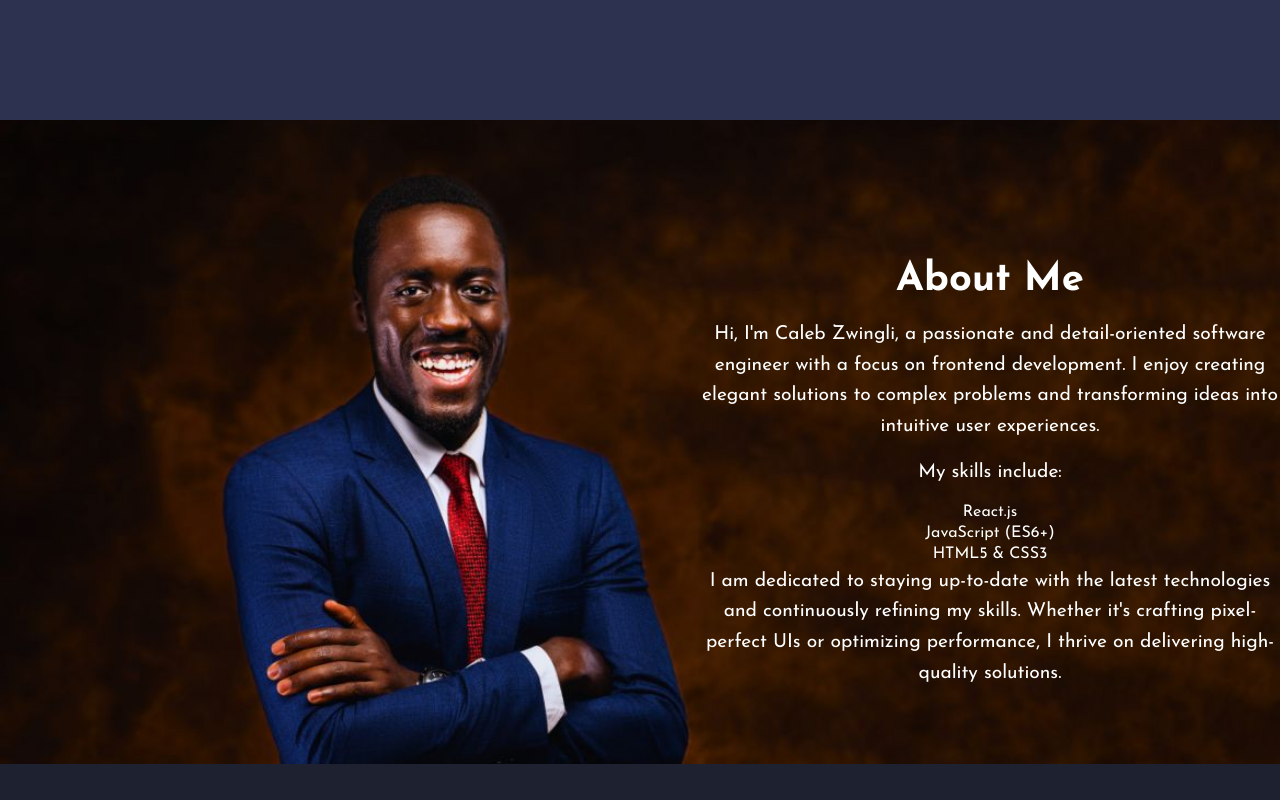
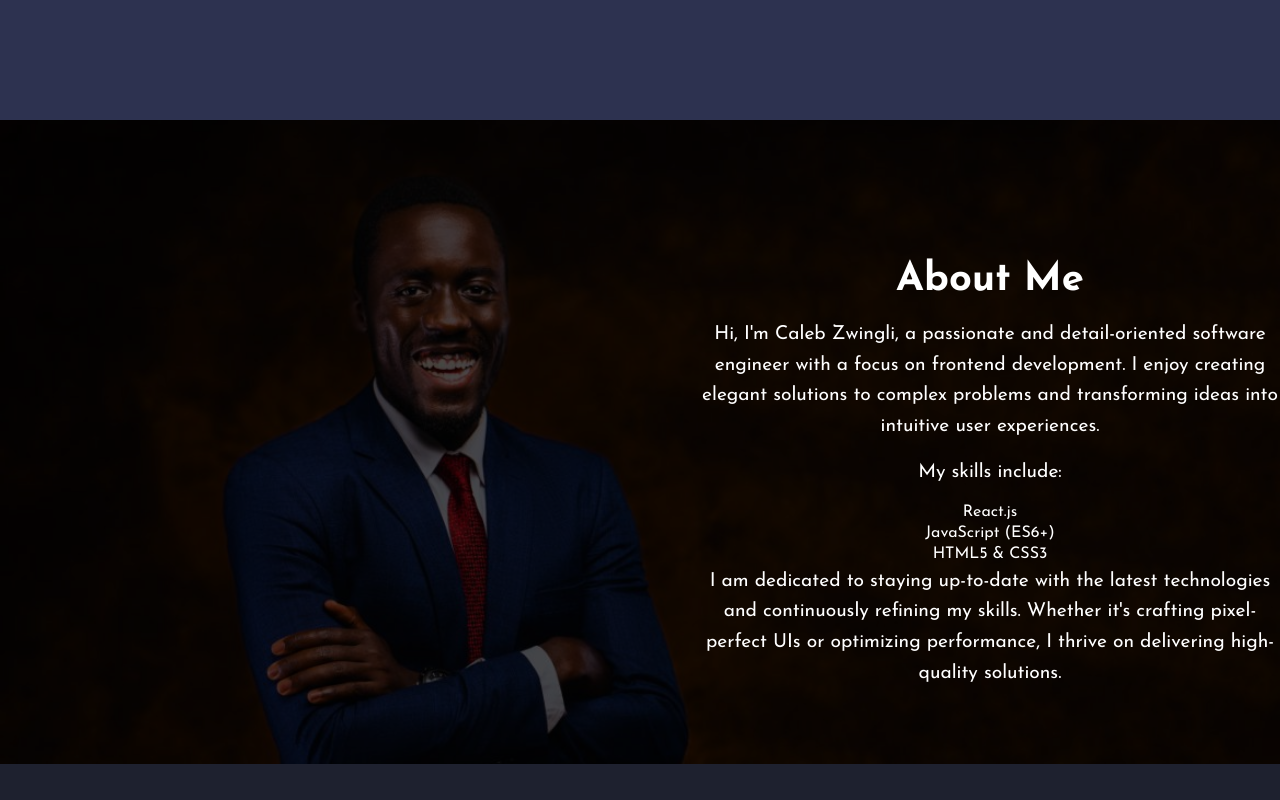
Before and after one commit to ZwingliCaleb/portfolio, a React (Create React App) app: page / in a window 1280 px wide. Shown: the part 620-1420 px from the top of the page. Built offline with nearby package versions, Linux system fonts and the light colour scheme.

Commit message:
few styling changes. Introduction of black overlay (opacity) over my background Image in about me

```diff
--- a/src/components/About/About.scss
+++ b/src/components/About/About.scss
@@ -13,6 +13,17 @@
     padding: 60px 0;
     position: relative;
     overflow: hidden;
+
+    &::before {
+      content: "";
+      position: absolute;
+      top: 0;
+      left: 0;
+      right: 0;
+      bottom: 0;
+      background-color: rgba(0, 0, 0, 0.7);
+    }
+
     z-index: -1;
     padding-top: 140px;
 
--- a/src/components/Contact/Contact.scss
+++ b/src/components/Contact/Contact.scss
@@ -11,7 +11,7 @@
   padding-top: 50px;
 
   @media only screen and (max-width: 768px) {
-    min-height: 70vh;
+    min-height: 80vh;
   }
 }
 
--- a/src/components/Footer/Footer.scss
+++ b/src/components/Footer/Footer.scss
@@ -42,7 +42,7 @@
 
 @media only screen and (max-width: 768px) {
   .footer-container{
-    height: auto;
+    height: 16vh;
     padding: 20px 0;
   }
 
```
